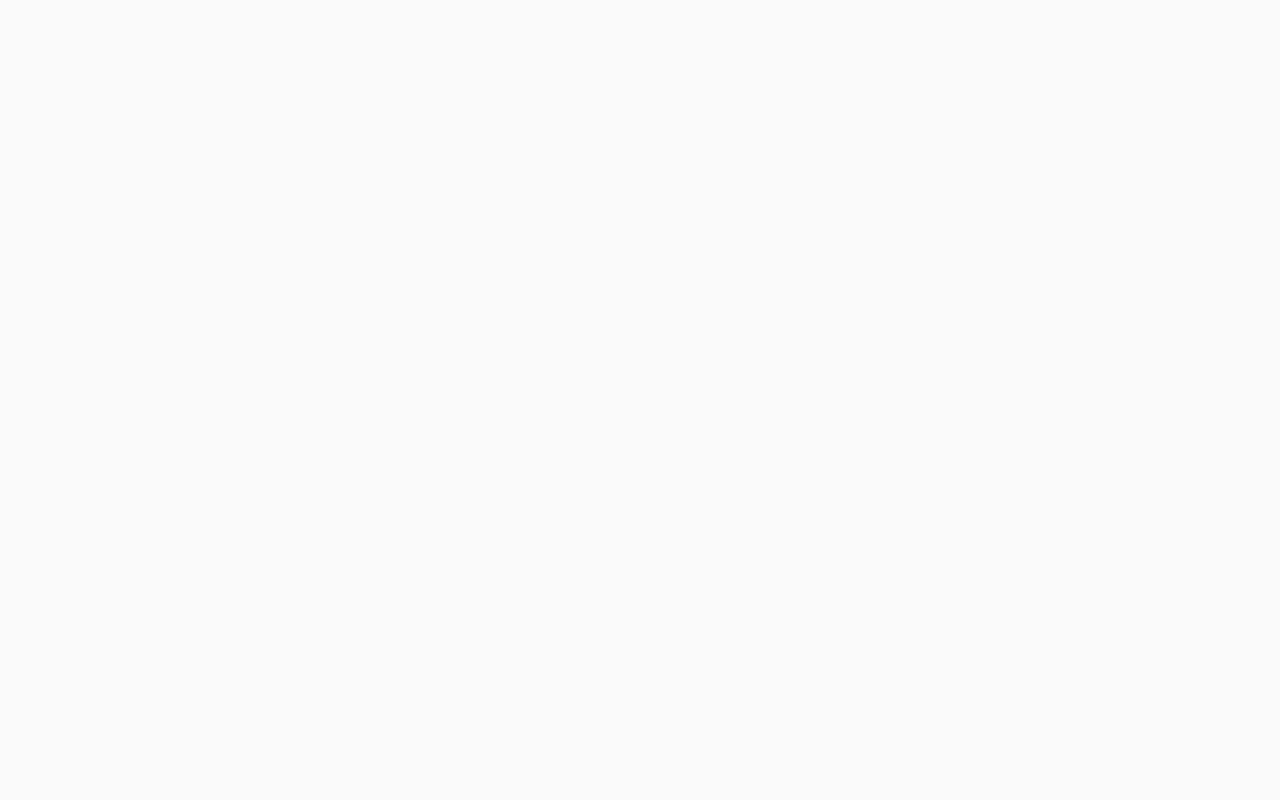
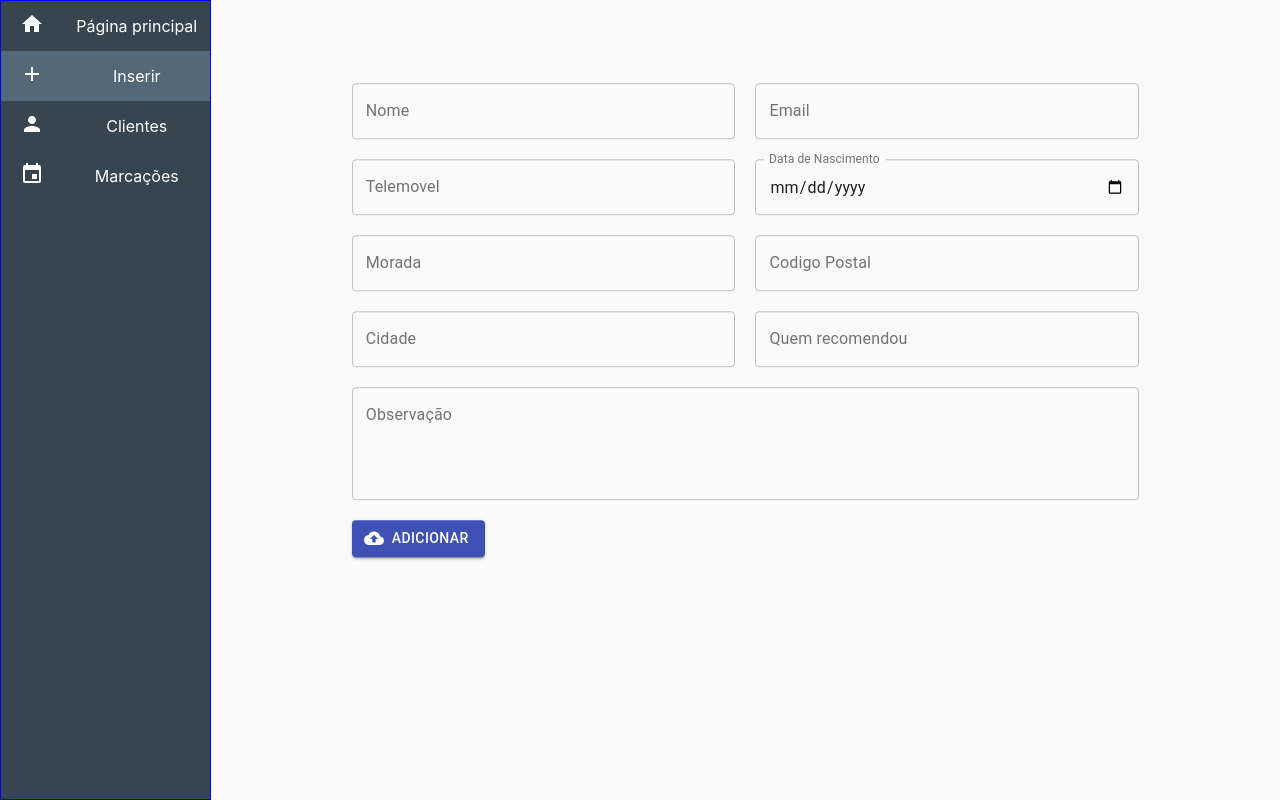
Before and after one commit to PZenha/c-terapias-webapp, a React (Create React App) app: page /insert in a window 1280 px wide. Built offline with nearby package versions, Linux system fonts and the light colour scheme.

Commit message:
Side nav bar

```diff
--- a/src/App.css
+++ b/src/App.css
@@ -1,38 +1,64 @@
 .App {
   text-align: center;
+  display: flex;
+  flex-direction: row;
+  width: 100vw;
+  height: 100vh;
 }
 
-.App-logo {
-  height: 40vmin;
-  pointer-events: none;
+body, html {
+  height: 100%;
+  width: 100%;
+  margin: 0;
+  padding: 0;
 }
 
-@media (prefers-reduced-motion: no-preference) {
-  .App-logo {
-    animation: App-logo-spin infinite 20s linear;
-  }
+a{text-decoration:none}
+
+
+.SideBar {
+  width: 250px;
+  max-width: 250px;
+  padding: 0;
+  margin: 0;
+  background-color:#36454f;
+  border: 1px solid blue;
+  display: inline-block;
 }
 
-.App-header {
-  background-color: #282c34;
-  min-height: 100vh;
-  display: flex;
-  flex-direction: column;
-  align-items: center;
-  justify-content: center;
-  font-size: calc(10px + 2vmin);
-  color: white;
+.SideBarList {
+  height: 100%;
+  width: 100%;
+  padding: 0;
+  margin: 0;
 }
 
-.App-link {
-  color: #61dafb;
+.SideBarList .SideBarRow {
+  height: 50px;
+  width: 100%;
+  list-style-type: none;
+  margin: 0;
+  display: flex;
+  flex-direction: row;
+  justify-content: center;
+  align-items: center;
+  color: white
 }
 
-@keyframes App-logo-spin {
-  from {
-    transform: rotate(0deg);
-  }
-  to {
-    transform: rotate(360deg);
-  }
+.SideBarList .SideBarRow:hover {
+  cursor: pointer;
+  background-color:#536878;
 }
+
+.SideBarRow #icon {
+  flex: 30%;
+
+}
+
+.SideBarRow #title {
+  flex: 70%;
+}
+
+.SideBarList #active {
+  background-color: #536878;
+}
--- a/src/App.tsx
+++ b/src/App.tsx
@@ -5,9 +5,11 @@ import { client } from './graphql/client';
 
 function App() {
   return (
-    <ApolloProvider client={client}>
-      <Routes />
-    </ApolloProvider>
+    <div className="App">
+      <ApolloProvider client={client}>
+        <Routes />
+      </ApolloProvider>
+    </div>
   );
 }
 
--- /dev/null
+++ b/src/components/side-bar.tsx
@@ -0,0 +1,55 @@
+import React, { FC } from 'react'
+import { RouteProps, Link } from 'react-router-dom';
+import HomeIcon from '@material-ui/icons/Home';
+import AddIcon from '@material-ui/icons/Add';
+import PersonIcon from '@material-ui/icons/Person';
+import EventIcon from '@material-ui/icons/Event';
+import '../App.css'
+
+
+const sideBarData = [
+    {
+        title: "Página principal",
+        icon: <HomeIcon />,
+        link: "/"
+    },
+     {
+        title: "Inserir",
+        icon: <AddIcon />,
+        link: "/insert"
+    },
+    {
+        title: "Clientes",
+        icon: <PersonIcon />,
+        link: "/clients"
+    },
+    {
+        title: "Marcações",
+        icon: <EventIcon />,
+        link: "/schedule"
+    },
+]
+
+const SideBar: FC = () =>{
+    return(
+        <>
+            <div className="SideBar">
+                <ul className="SideBarList">
+                {sideBarData.map( (val,key) => {
+                    return(
+                    <Link to={val.link}>
+                        <li key={key} className="SideBarRow" id={window.location.pathname === val.link ? "active" : ""}>
+                            <div id="icon">{val.icon}</div>
+                            <div id="title">{val.title}</div>
+                        </li>
+                    </Link>
+                    )
+                })}
+                </ul>
+            </div>
+
+        </>
+    )
+}
+
+export default SideBar
--- a/src/layout/main-layout.tsx
+++ b/src/layout/main-layout.tsx
@@ -1,16 +1,19 @@
 import React from 'react';
 import { RouteProps } from 'react-router-dom';
 import NavBar from '../components/navbar';
+import SideBar from '../components/side-bar'
 
 const MainLayout = (Component: React.ComponentType<any>) => ({
   children,
 }: RouteProps) => {
   return (
     <>
-      <NavBar />
-      <div>
+
+      <SideBar />
+
+
         <Component>{children}</Component>
-      </div>
+
     </>
   );
 };
--- a/src/pages/clients-list/list.scss
+++ b/src/pages/clients-list/list.scss
@@ -22,3 +22,8 @@
 .submit-button {
     padding-left: 10px;
 }
+
+.search-input {
+    border: 1px solid red;
+    width: 100%;
+}
--- /dev/null
+++ b/src/pages/home/index.tsx
@@ -0,0 +1,12 @@
+import React, { FC } from 'react'
+import MainLayout from '../../layout/main-layout'
+
+const home: FC = () => {
+    return(
+        <>
+        <h1>Home</h1>
+        </>
+    )
+}
+
+export default MainLayout(home)
--- a/src/pages/insert/index.tsx
+++ b/src/pages/insert/index.tsx
@@ -1,14 +1,15 @@
 import React, { FC } from 'react'
 import ClientForm from './insert-form'
 import MainLayout from '../../layout/main-layout'
+import './insert.scss'
 
 const InsertClient: FC = () => {
   return (
-    <>
-      <div>
-        <ClientForm />
-      </div>
-    </>
+    <div className="formContainer">
+      <ClientForm />
+    </div>
+
+
   )
 }
 
--- a/src/pages/insert/insert-form.tsx
+++ b/src/pages/insert/insert-form.tsx
@@ -26,7 +26,7 @@ const ClientForm: FC = () => {
   }
   return (
     <>
-      <Container fixed>
+
         <div className="formInput">
           <Formik
             initialValues={{
@@ -202,7 +202,7 @@ const ClientForm: FC = () => {
             )}
           </Formik>
         </div>
-      </Container>
+
     </>
   )
 }
--- a/src/pages/insert/insert.scss
+++ b/src/pages/insert/insert.scss
@@ -1,4 +1,20 @@
 $backgroundColor: #fafafa;
+
+.formContainer {
+  height: 100%;
+  width: 100%;
+  position: relative;
+}
+
+.formInput {
+  width: 100%;
+  margin: 0;
+  position: absolute;
+  top: 40%;
+  -ms-transform: translateY(-50%);
+  transform: translateY(-50%);
+}
+
 
 form {
   display: flex;
@@ -24,11 +40,7 @@ html {
   background-color: $backgroundColor;
 }
 
-.MuiContainer-root {
-  background: white;
-  padding-bottom: 40px;
-  padding-top: 40px;
-}
+
 
 .input-block1 {
   display: flex;
--- /dev/null
+++ b/src/pages/schedule/index.tsx
@@ -0,0 +1,12 @@
+import React, { FC } from 'react'
+import MainLayout from '../../layout/main-layout'
+
+const schedule: FC = () => {
+    return(
+        <>
+        <h1>Schedule</h1>
+        </>
+    )
+}
+
+export default MainLayout(schedule)
--- a/src/routes/index.tsx
+++ b/src/routes/index.tsx
@@ -4,8 +4,10 @@ import { BrowserRouter as Router, Switch, Route } from 'react-router-dom'
 const Routes = () => (
     <Router>
         <Switch>
-            <Route path="/" exact component={require('../pages/insert').default} />
-            <Route path="/clients-list" exact component={require('../pages/clients-list').default} />
+            <Route path="/" exact component={require('../pages/home').default} />
+            <Route path="/clients" exact component={require('../pages/clients-list').default} />
+            <Route path="/insert" exact component={require('../pages/insert').default}/>
+            <Route path="/schedule" exact component={require('../pages/schedule').default}/>
         </Switch>
     </Router>
 )
```
